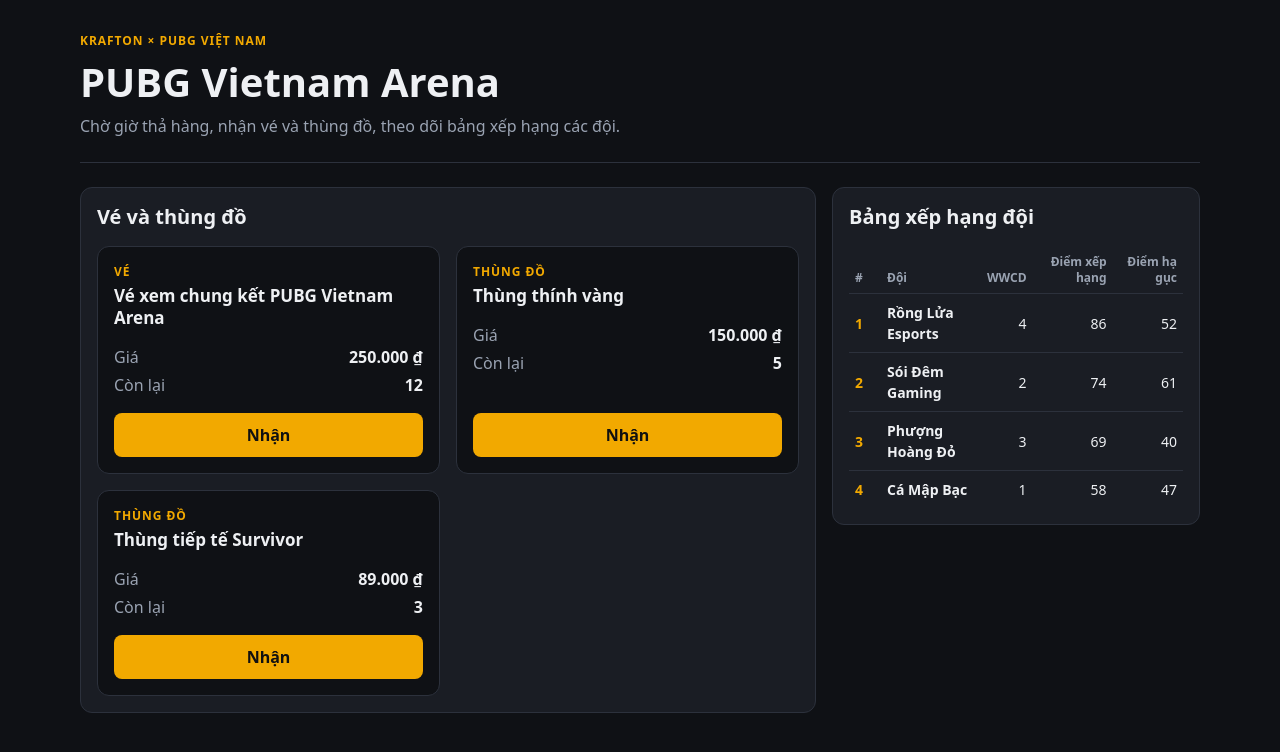
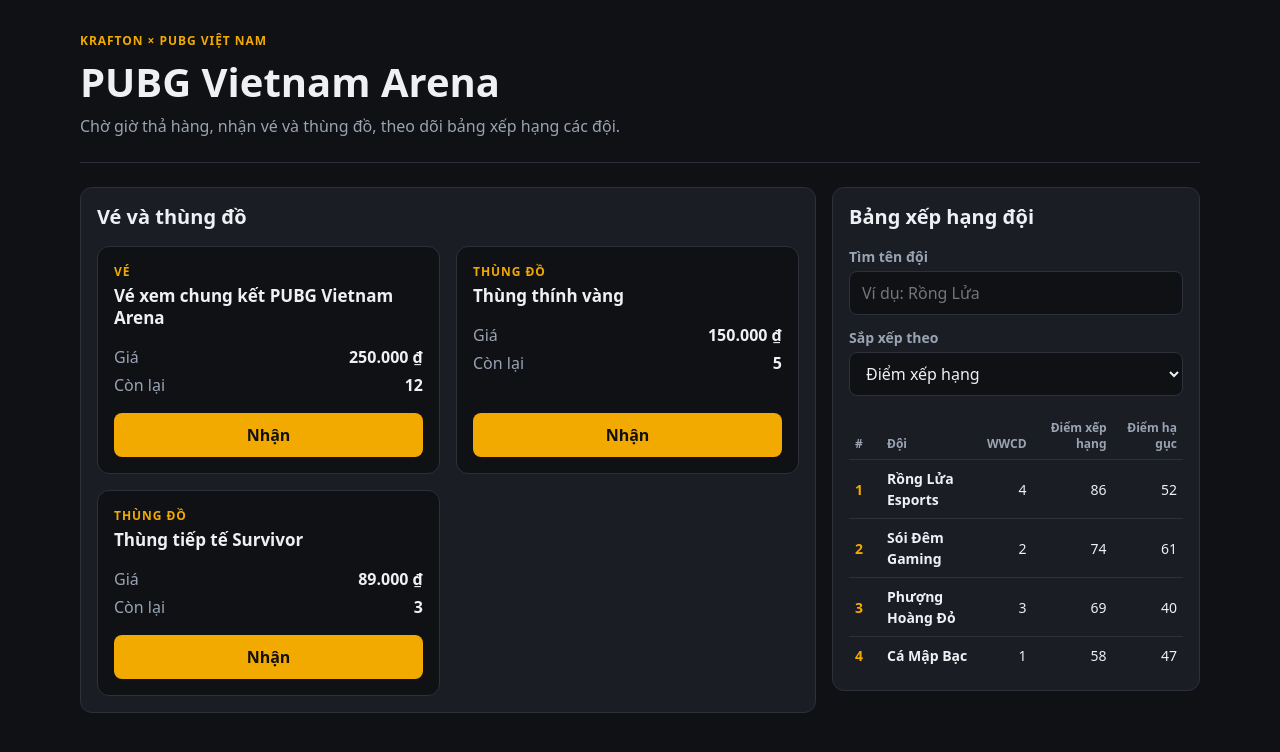
Before and after one commit to lqnanh/24521155_LeNguyenNgoc_Lab3, a React (Vite) app in the folder hw3/: page / in a window 1280 px wide. Shown: the top 752 px of the page. Built offline with nearby package versions, Linux system fonts and the light colour scheme.

Commit message:
feat(hw3): add leaderboard filter controls UI

```diff
--- /dev/null
+++ b/hw3/src/components/LeaderboardControls.jsx
@@ -0,0 +1,56 @@
+import { useId } from 'react';
+import styles from './SquadLeaderboard.module.css';
+
+const SORT_OPTIONS = [
+  { value: 'rankPoints', label: 'Điểm xếp hạng' },
+  { value: 'wwcd', label: 'Số lần WWCD' },
+  { value: 'killPoints', label: 'Điểm hạ gục' },
+];
+
+export default function LeaderboardControls({
+  query = '',
+  sortBy = 'rankPoints',
+  onQueryChange = () => {},
+  onSortByChange = () => {},
+}) {
+  const queryId = useId();
+  const sortById = useId();
+
+  function handleSubmit(event) {
+    // Nhấn Enter trong ô tìm không được tải lại trang
+    event.preventDefault();
+  }
+
+  return (
+    <form role="search" className={styles.controls} onSubmit={handleSubmit}>
+      <label htmlFor={queryId} className={styles.label}>
+        Tìm tên đội
+      </label>
+      <input
+        id={queryId}
+        type="search"
+        className={styles.field}
+        value={query}
+        onChange={(event) => onQueryChange(event.target.value)}
+        placeholder="Ví dụ: Rồng Lửa"
+        autoComplete="off"
+      />
+
+      <label htmlFor={sortById} className={styles.label}>
+        Sắp xếp theo
+      </label>
+      <select
+        id={sortById}
+        className={styles.field}
+        value={sortBy}
+        onChange={(event) => onSortByChange(event.target.value)}
+      >
+        {SORT_OPTIONS.map((option) => (
+          <option key={option.value} value={option.value}>
+            {option.label}
+          </option>
+        ))}
+      </select>
+    </form>
+  );
+}
--- a/hw3/src/components/SquadLeaderboard.module.css
+++ b/hw3/src/components/SquadLeaderboard.module.css
@@ -1,3 +1,38 @@
+/* ---------- Ô tìm và ô sắp xếp ---------- */
+.controls {
+  display: grid;
+  grid-template-columns: minmax(0, 1fr);
+  gap: 0.25rem;
+  margin-bottom: var(--space-2);
+}
+
+.label {
+  color: var(--color-muted);
+  font-size: 0.875rem;
+  font-weight: 600;
+}
+
+.label:not(:first-child) {
+  margin-top: var(--space-1);
+}
+
+.field {
+  width: 100%;
+  min-height: 2.75rem;
+  padding: 0.5rem 0.75rem;
+  border: 1px solid var(--color-border);
+  border-radius: calc(var(--radius) - 0.25rem);
+  background-color: var(--color-bg);
+  color: var(--color-text);
+  /* 1rem = 16px: tránh iPhone tự phóng to khi chạm vào ô nhập */
+  font-size: 1rem;
+}
+
+.field:focus-visible {
+  border-color: var(--color-accent);
+}
+
+/* ---------- Bảng xếp hạng ---------- */
 .table {
   width: 100%;
   border-collapse: collapse;
--- a/hw3/src/homework/KraftonPubgVnArena/index.jsx
+++ b/hw3/src/homework/KraftonPubgVnArena/index.jsx
@@ -1,11 +1,15 @@
-import { useId } from 'react';
+import { useId, useState } from 'react';
 import CrateDropList from '../../components/CrateDropList';
+import LeaderboardControls from '../../components/LeaderboardControls';
 import SquadLeaderboard from '../../components/SquadLeaderboard';
 import { crates, squads } from '../../data/pubgVnData';
 
 export default function KraftonPubgVnArena({ title = 'PUBG Vietnam Arena' }) {
   const cratesHeadingId = useId();
   const leaderboardHeadingId = useId();
+
+  const [query, setQuery] = useState('');
+  const [sortBy, setSortBy] = useState('rankPoints');
 
   return (
     <>
@@ -35,6 +39,12 @@ export default function KraftonPubgVnArena({ title = 'PUBG Vietnam Arena' }) {
           <h2 id={leaderboardHeadingId} className="arena-section__title">
             Bảng xếp hạng đội
           </h2>
+          <LeaderboardControls
+            query={query}
+            sortBy={sortBy}
+            onQueryChange={setQuery}
+            onSortByChange={setSortBy}
+          />
           <SquadLeaderboard squads={squads} />
         </section>
       </main>
```
